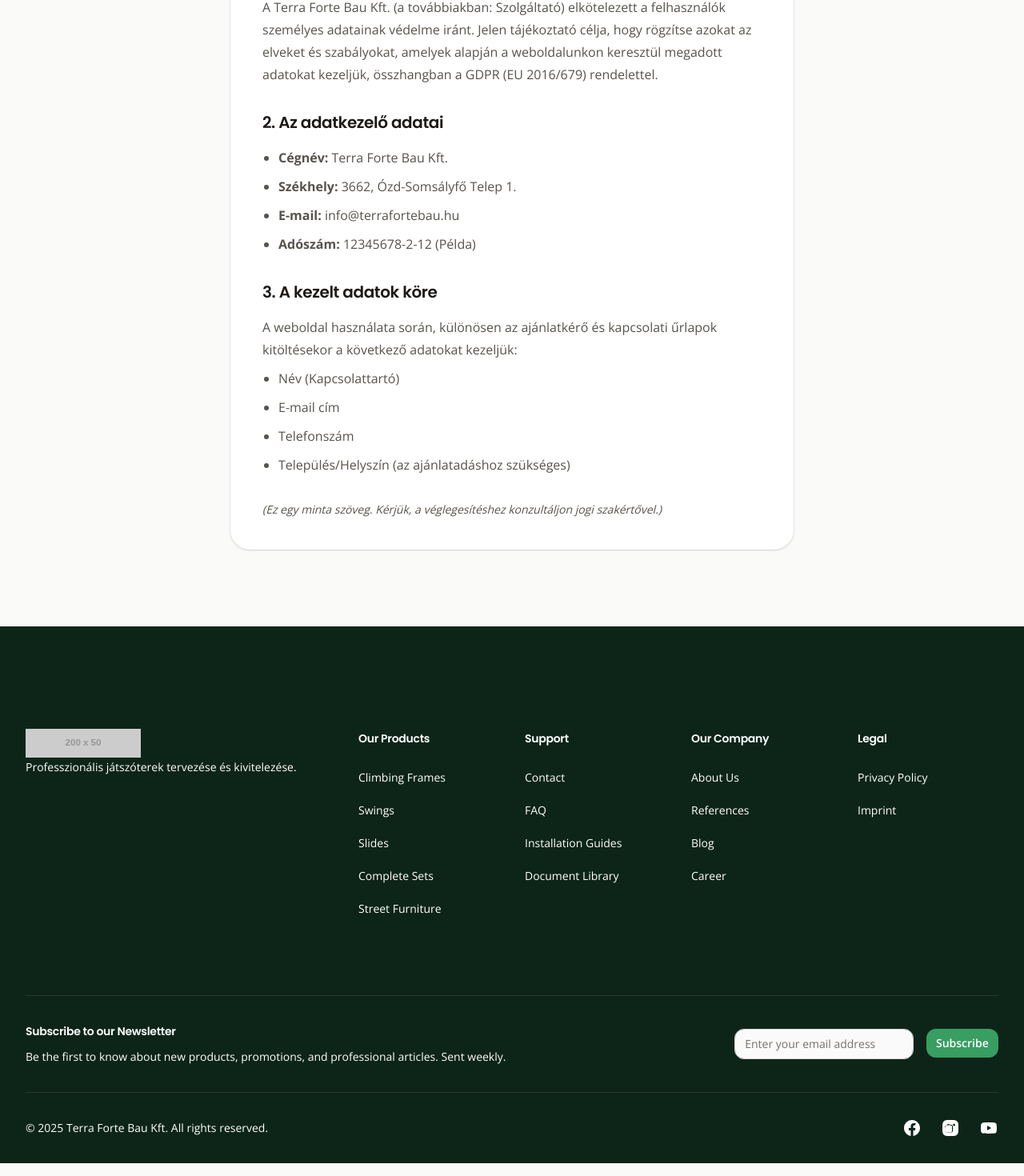
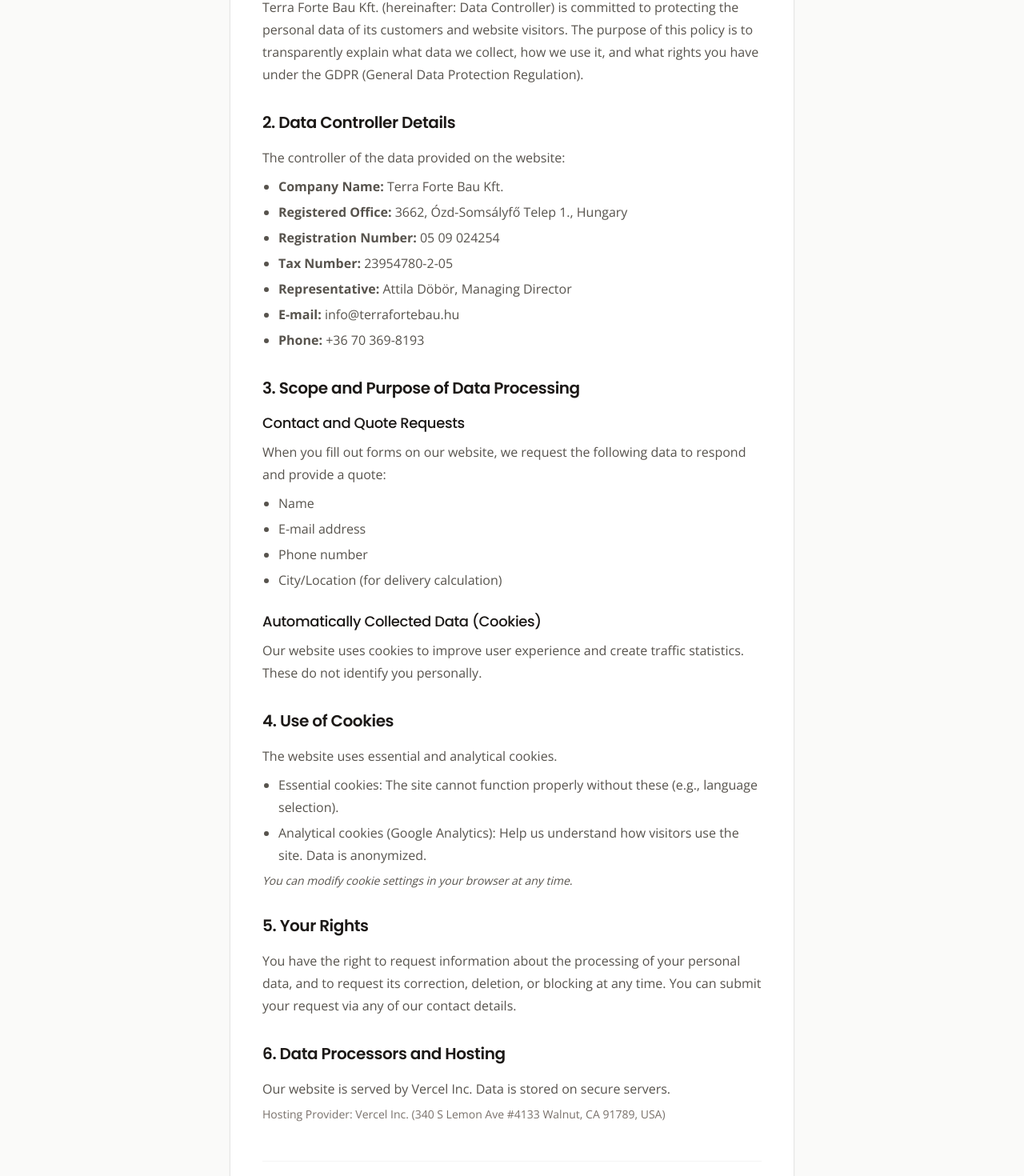
Before and after one commit to jozsef-kiss/terra-forte-project, a Next.js app: page /en/adatvedelem in a window 1280 px wide. Shown: the part 480-1950 px from the top of the page at 80% size. Built offline with nearby package versions, Linux system fonts and the light colour scheme.

Commit message:
adatvedelem v1.1

```diff
--- a/src/app/[locale]/adatvedelem/page.tsx
+++ b/src/app/[locale]/adatvedelem/page.tsx
@@ -13,60 +13,91 @@ export default async function PrivacyPage({
 
   return (
     <LegalLayout title={t.title} subtitle={t.lastUpdated}>
+      {/* 1. Bevezetés */}
       <section>
         <h2 className="text-xl font-semibold text-gray-900 mt-8 mb-4">
-          1. Bevezetés
+          {t.intro.title}
         </h2>
-        <p>
-          A Terra Forte Bau Kft. (a továbbiakban: Szolgáltató) elkötelezett a
-          felhasználók személyes adatainak védelme iránt. Jelen tájékoztató
-          célja, hogy rögzítse azokat az elveket és szabályokat, amelyek alapján
-          a weboldalunkon keresztül megadott adatokat kezeljük, összhangban a
-          GDPR (EU 2016/679) rendelettel.
-        </p>
+        <p>{t.intro.content}</p>
       </section>
 
+      {/* 2. Adatkezelő */}
       <section>
         <h2 className="text-xl font-semibold text-gray-900 mt-8 mb-4">
-          2. Az adatkezelő adatai
+          {t.controller.title}
         </h2>
-        <ul className="list-disc pl-5 space-y-2">
-          <li>
-            <strong>Cégnév:</strong> Terra Forte Bau Kft.
-          </li>
-          <li>
-            <strong>Székhely:</strong> 3662, Ózd-Somsályfő Telep 1.
-          </li>
-          <li>
-            <strong>E-mail:</strong> info@terrafortebau.hu
-          </li>
-          <li>
-            <strong>Adószám:</strong> 12345678-2-12 (Példa)
-          </li>
+        <p className="mb-2">{t.controller.content}</p>
+        <ul className="list-disc pl-5 space-y-1">
+          {t.controller.items.map((item: string, index: number) => (
+            <li key={index}>
+              <strong>{item.split(":")[0]}:</strong>
+              {item.split(":")[1]}
+            </li>
+          ))}
         </ul>
       </section>
 
+      {/* 3. Adatgyűjtés */}
       <section>
         <h2 className="text-xl font-semibold text-gray-900 mt-8 mb-4">
-          3. A kezelt adatok köre
+          {t.data_collection.title}
         </h2>
-        <p>
-          A weboldal használata során, különösen az ajánlatkérő és kapcsolati
-          űrlapok kitöltésekor a következő adatokat kezeljük:
-        </p>
-        <ul className="list-disc pl-5 space-y-2 mt-2">
-          <li>Név (Kapcsolattartó)</li>
-          <li>E-mail cím</li>
-          <li>Telefonszám</li>
-          <li>Település/Helyszín (az ajánlatadáshoz szükséges)</li>
-        </ul>
+        <div className="space-y-6">
+          {t.data_collection.sections.map((section: any, index: number) => (
+            <div key={index}>
+              <h3 className="text-lg font-medium text-gray-900 mb-2">
+                {section.subtitle}
+              </h3>
+              <p>{section.text}</p>
+              {section.list && (
+                <ul className="list-disc pl-5 mt-2 space-y-1">
+                  {section.list.map((li: string, i: number) => (
+                    <li key={i}>{li}</li>
+                  ))}
+                </ul>
+              )}
+            </div>
+          ))}
+        </div>
       </section>
 
-      {/* Ide jön a többi jogi szöveg... */}
-      <p className="italic text-sm mt-8">
-        (Ez egy minta szöveg. Kérjük, a véglegesítéshez konzultáljon jogi
-        szakértővel.)
-      </p>
+      {/* 4. Cookies */}
+      <section>
+        <h2 className="text-xl font-semibold text-gray-900 mt-8 mb-4">
+          {t.cookies.title}
+        </h2>
+        <p className="mb-2">{t.cookies.content}</p>
+        <ul className="list-disc pl-5 space-y-1 mb-2">
+          {t.cookies.types.map((type: string, index: number) => (
+            <li key={index}>{type}</li>
+          ))}
+        </ul>
+        <p className="italic text-sm">{t.cookies.note}</p>
+      </section>
+
+      {/* 5. Jogok */}
+      <section>
+        <h2 className="text-xl font-semibold text-gray-900 mt-8 mb-4">
+          {t.rights.title}
+        </h2>
+        <p>{t.rights.content}</p>
+      </section>
+
+      {/* 6. Hosting */}
+      <section>
+        <h2 className="text-xl font-semibold text-gray-900 mt-8 mb-4">
+          {t.hosting.title}
+        </h2>
+        <p>{t.hosting.content}</p>
+        <p className="mt-2 text-sm text-gray-500">{t.hosting.details}</p>
+      </section>
+
+      <div className="mt-12 pt-8 border-t border-gray-100 text-sm text-gray-500 text-center">
+        <p>
+          Ez a dokumentum tájékoztató jellegű. Hivatalos jogi állásfoglalásért
+          kérjük, konzultáljon jogi szakértővel.
+        </p>
+      </div>
     </LegalLayout>
   );
 }
--- a/src/dictionaries/de.json
+++ b/src/dictionaries/de.json
@@ -391,7 +391,61 @@
   "LegalPages": {
     "Privacy": {
       "title": "Datenschutzerklärung",
-      "lastUpdated": "Letzte Aktualisierung: 20. Februar 2025"
+      "lastUpdated": "Letzte Aktualisierung: 20. Februar 2025",
+      "intro": {
+        "title": "1. Einführung",
+        "content": "Terra Forte Bau Kft. (im Folgenden: Verantwortlicher) verpflichtet sich zum Schutz der personenbezogenen Daten seiner Kunden und Webseitenbesucher. Ziel dieser Erklärung ist es, transparent darzulegen, welche Daten wir sammeln, wie wir sie verwenden und welche Rechte Sie gemäß der DSGVO (Datenschutz-Grundverordnung) haben."
+      },
+      "controller": {
+        "title": "2. Angaben zum Verantwortlichen",
+        "content": "Der Verantwortliche für die Datenverarbeitung auf dieser Webseite:",
+        "items": [
+          "Firmenname: Terra Forte Bau Kft.",
+          "Sitz: 3662, Ózd-Somsályfő Telep 1., Ungarn",
+          "Firmenbuchnummer: 05 09 024254",
+          "Steuernummer: 23954780-2-05",
+          "Vertreter: Attila Döbör, Geschäftsführer",
+          "E-Mail: info@terrafortebau.hu",
+          "Telefon: +36 70 369-8193"
+        ]
+      },
+      "data_collection": {
+        "title": "3. Umfang und Zweck der Datenverarbeitung",
+        "sections": [
+          {
+            "subtitle": "Kontakt und Angebotsanfragen",
+            "text": "Wenn Sie Formulare auf unserer Webseite ausfüllen, bitten wir um folgende Daten zur Beantwortung und Angebotserstellung:",
+            "list": [
+              "Name",
+              "E-Mail-Adresse",
+              "Telefonnummer",
+              "Ort (für Lieferberechnung)"
+            ]
+          },
+          {
+            "subtitle": "Automatisch erfasste Daten (Cookies)",
+            "text": "Unsere Webseite verwendet Cookies, um die Benutzererfahrung zu verbessern und Verkehrsstatistiken zu erstellen. Diese identifizieren Sie nicht persönlich."
+          }
+        ]
+      },
+      "cookies": {
+        "title": "4. Verwendung von Cookies",
+        "content": "Die Webseite verwendet essentielle und analytische Cookies.",
+        "types": [
+          "Essentielle Cookies: Ohne diese kann die Seite nicht ordnungsgemäß funktionieren (z. B. Sprachauswahl).",
+          "Analytische Cookies (Google Analytics): Helfen uns zu verstehen, wie Besucher die Seite nutzen. Die Daten sind anonymisiert."
+        ],
+        "note": "Sie können die Cookie-Einstellungen jederzeit in Ihrem Browser ändern."
+      },
+      "rights": {
+        "title": "5. Ihre Rechte",
+        "content": "Sie haben jederzeit das Recht, Auskunft über die Verarbeitung Ihrer personenbezogenen Daten zu verlangen sowie deren Berichtigung, Löschung oder Sperrung zu fordern. Sie können Ihre Anfrage über eine unserer Kontaktmöglichkeiten einreichen."
+      },
+      "hosting": {
+        "title": "6. Auftragsverarbeiter und Hosting",
+        "content": "Unsere Webseite wird von Vercel Inc. bereitgestellt. Die Daten werden auf sicheren Servern gespeichert.",
+        "details": "Hosting-Anbieter: Vercel Inc. (340 S Lemon Ave #4133 Walnut, CA 91789, USA)"
+      }
     },
     "Imprint": {
       "title": "Impressum",
--- a/src/dictionaries/en.json
+++ b/src/dictionaries/en.json
@@ -391,7 +391,61 @@
   "LegalPages": {
     "Privacy": {
       "title": "Privacy Policy",
-      "lastUpdated": "Last updated: February 20, 2025"
+      "lastUpdated": "Last updated: February 20, 2025",
+      "intro": {
+        "title": "1. Introduction",
+        "content": "Terra Forte Bau Kft. (hereinafter: Data Controller) is committed to protecting the personal data of its customers and website visitors. The purpose of this policy is to transparently explain what data we collect, how we use it, and what rights you have under the GDPR (General Data Protection Regulation)."
+      },
+      "controller": {
+        "title": "2. Data Controller Details",
+        "content": "The controller of the data provided on the website:",
+        "items": [
+          "Company Name: Terra Forte Bau Kft.",
+          "Registered Office: 3662, Ózd-Somsályfő Telep 1., Hungary",
+          "Registration Number: 05 09 024254",
+          "Tax Number: 23954780-2-05",
+          "Representative: Attila Döbör, Managing Director",
+          "E-mail: info@terrafortebau.hu",
+          "Phone: +36 70 369-8193"
+        ]
+      },
+      "data_collection": {
+        "title": "3. Scope and Purpose of Data Processing",
+        "sections": [
+          {
+            "subtitle": "Contact and Quote Requests",
+            "text": "When you fill out forms on our website, we request the following data to respond and provide a quote:",
+            "list": [
+              "Name",
+              "E-mail address",
+              "Phone number",
+              "City/Location (for delivery calculation)"
+            ]
+          },
+          {
+            "subtitle": "Automatically Collected Data (Cookies)",
+            "text": "Our website uses cookies to improve user experience and create traffic statistics. These do not identify you personally."
+          }
+        ]
+      },
+      "cookies": {
+        "title": "4. Use of Cookies",
+        "content": "The website uses essential and analytical cookies.",
+        "types": [
+          "Essential cookies: The site cannot function properly without these (e.g., language selection).",
+          "Analytical cookies (Google Analytics): Help us understand how visitors use the site. Data is anonymized."
+        ],
+        "note": "You can modify cookie settings in your browser at any time."
+      },
+      "rights": {
+        "title": "5. Your Rights",
+        "content": "You have the right to request information about the processing of your personal data, and to request its correction, deletion, or blocking at any time. You can submit your request via any of our contact details."
+      },
+      "hosting": {
+        "title": "6. Data Processors and Hosting",
+        "content": "Our website is served by Vercel Inc. Data is stored on secure servers.",
+        "details": "Hosting Provider: Vercel Inc. (340 S Lemon Ave #4133 Walnut, CA 91789, USA)"
+      }
     },
     "Imprint": {
       "title": "Imprint",
--- a/src/dictionaries/hu.json
+++ b/src/dictionaries/hu.json
@@ -391,7 +391,61 @@
   "LegalPages": {
     "Privacy": {
       "title": "Adatvédelmi Tájékoztató",
-      "lastUpdated": "Utolsó frissítés: 2025. február 20."
+      "lastUpdated": "Utolsó frissítés: 2025. február 20.",
+      "intro": {
+        "title": "1. Bevezetés",
+        "content": "A Terra Forte Bau Kft. (továbbiakban: Adatkezelő) elkötelezett ügyfelei és weboldalának látogatói személyes adatainak védelme iránt. Jelen tájékoztató célja, hogy átláthatóan ismertesse, milyen adatokat gyűjtünk, hogyan használjuk fel azokat, és milyen jogai vannak Önnek a GDPR (Európai Unió Általános Adatvédelmi Rendelete) értelmében."
+      },
+      "controller": {
+        "title": "2. Az Adatkezelő adatai",
+        "content": "A weboldalon megadott adatok kezelője:",
+        "items": [
+          "Cégnév: Terra Forte Bau Kft.",
+          "Székhely: 3662, Ózd-Somsályfő Telep 1.",
+          "Cégjegyzékszám: 05 09 024254",
+          "Adószám: 23954780-2-05",
+          "Képviselő: Döbör Attila Ügyvezető",
+          "E-mail: info@terrafortebau.hu",
+          "Telefon: +36 70 369-8193"
+        ]
+      },
+      "data_collection": {
+        "title": "3. A kezelt adatok köre és célja",
+        "sections": [
+          {
+            "subtitle": "Kapcsolatfelvétel és Ajánlatkérés",
+            "text": "Amikor Ön kitölti a weboldalon található űrlapokat, a következő adatokat kérjük el a válaszadás és az ajánlatadás érdekében:",
+            "list": [
+              "Név",
+              "E-mail cím",
+              "Telefonszám",
+              "Település (a kiszállás kalkulációjához)"
+            ]
+          },
+          {
+            "subtitle": "Automatikusan gyűjtött adatok (Sütik)",
+            "text": "Weboldalunk sütiket (cookies) használ a felhasználói élmény javítása és látogatottsági statisztikák készítése érdekében. Ezek nem azonosítják Önt név szerint."
+          }
+        ]
+      },
+      "cookies": {
+        "title": "4. Sütik (Cookies) használata",
+        "content": "A weboldal a működéshez elengedhetetlen és analitikai sütiket használ.",
+        "types": [
+          "Működéshez szükséges sütik: Ezek nélkül az oldal nem működne megfelelően (pl. nyelvválasztás).",
+          "Analitikai sütik (Google Analytics): Segítenek megérteni, hogyan használják látogatóink az oldalt. Az adatok anonimizáltak."
+        ],
+        "note": "A sütik beállításait bármikor módosíthatja böngészőjében."
+      },
+      "rights": {
+        "title": "5. Az Ön jogai",
+        "content": "Ön bármikor jogosult tájékoztatást kérni személyes adatai kezeléséről, kérheti azok helyesbítését, törlését vagy zárolását. Kérelmét a fenti elérhetőségeink bármelyikén jelezheti."
+      },
+      "hosting": {
+        "title": "6. Adatfeldolgozók és Tárhely",
+        "content": "Weboldalunkat a Vercel Inc. szolgálja ki. Az adatok biztonságos szervereken tárolódnak.",
+        "details": "Tárhelyszolgáltató: Vercel Inc. (340 S Lemon Ave #4133 Walnut, CA 91789, USA)"
+      }
     },
     "Imprint": {
       "title": "Impresszum",
```
